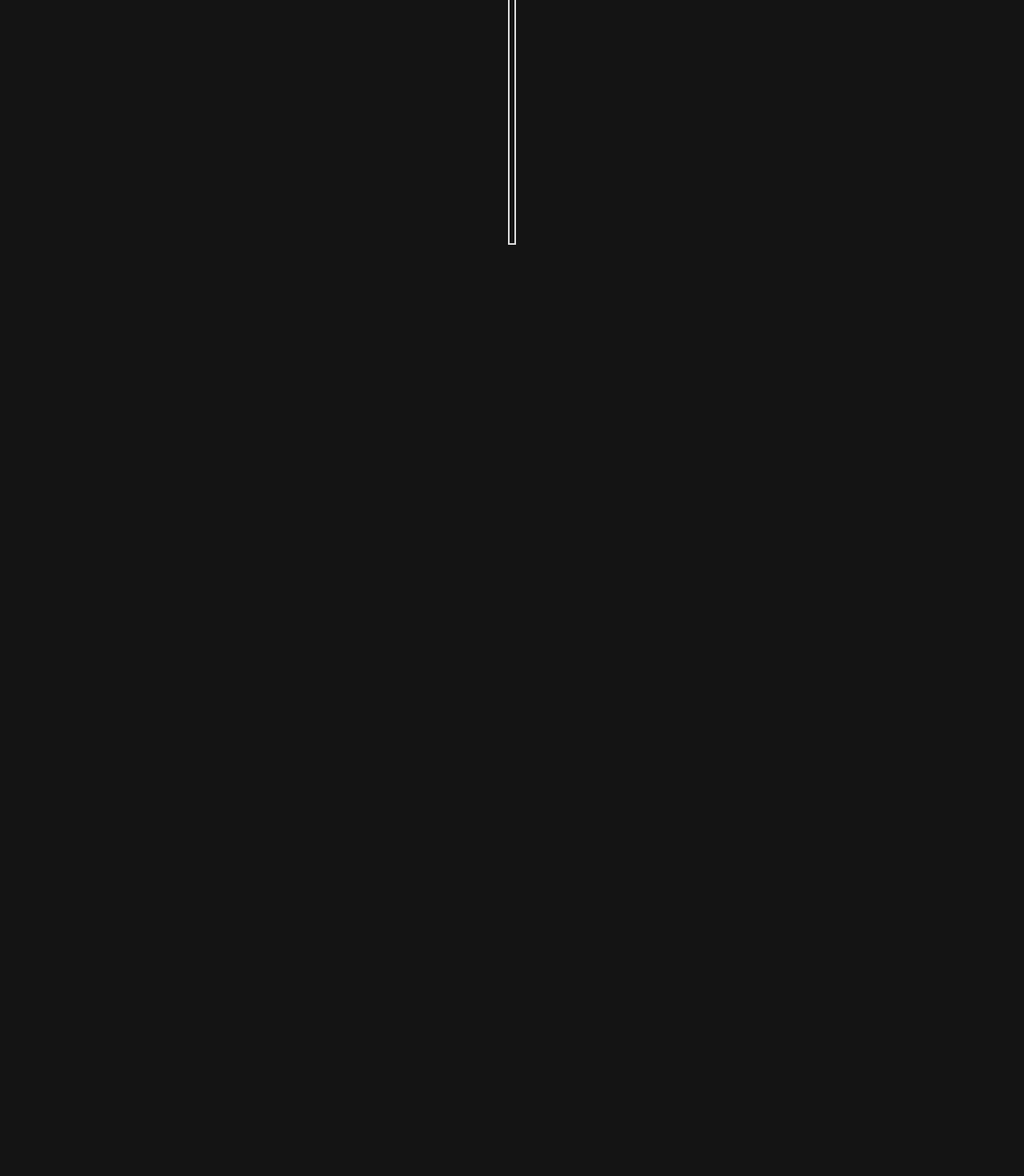
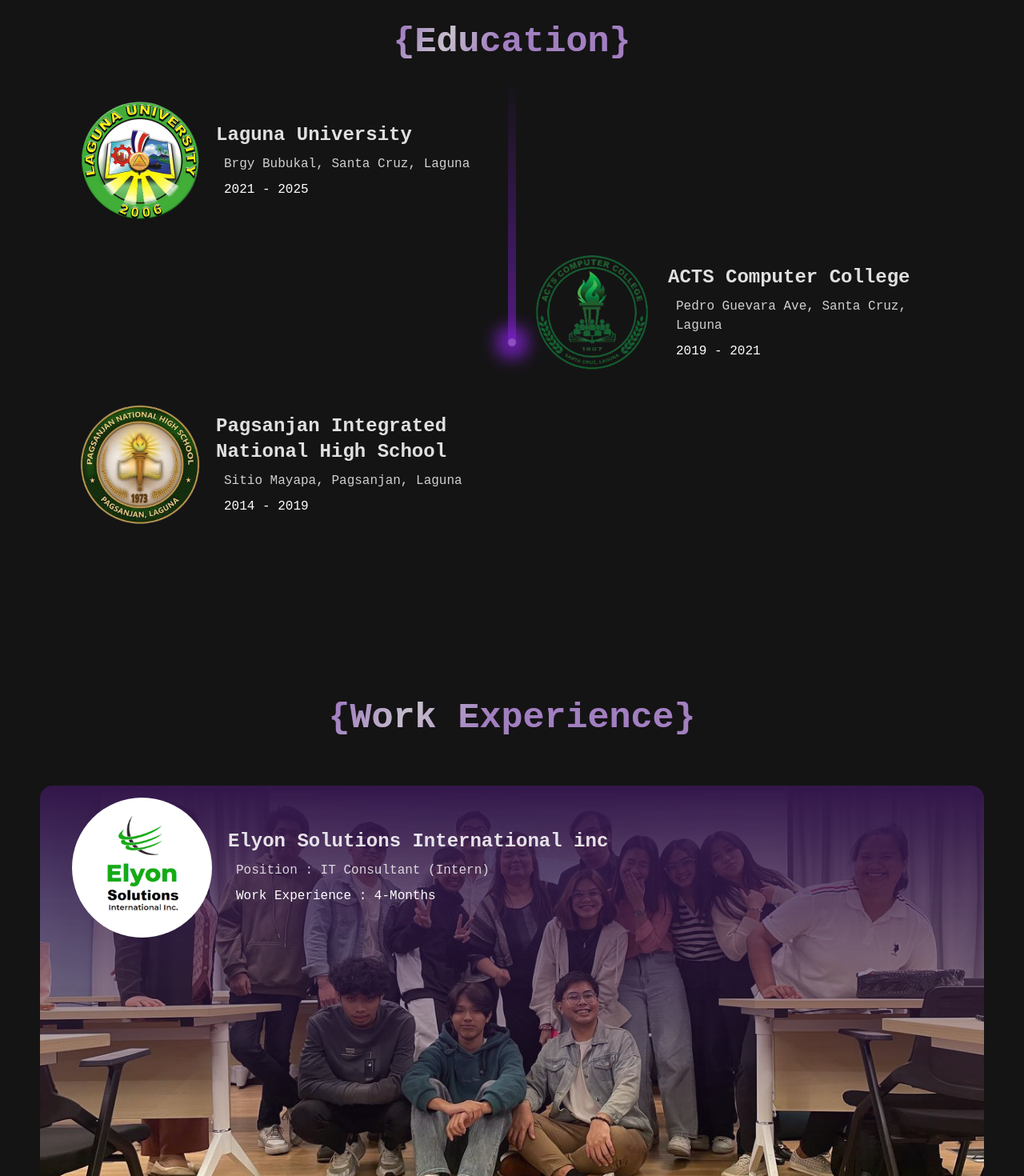
Before and after one commit to curLeeBrace/MyPortFolio, a React (Vite) app: page /about-me in a window 1280 px wide. Shown: the part 760-2230 px from the top of the page at 80% size. Before the commit the page ends 1066 px from the top, so only its background shows below. Built offline with nearby package versions, Linux system fonts and the light colour scheme.

Commit message:
added expirience content

```diff
--- a/src/components/CircularLogo/CircularLogo.tsx
+++ b/src/components/CircularLogo/CircularLogo.tsx
@@ -16,11 +16,13 @@
 
     return(
         <div
-            className={`aspect-square p-[${String(padding)}px] overflow-hidden rounded-full relative hover:scale-110 ease-in-out duration-200 ${link ? "cursor-pointer" : ""}`}
+            className={`aspect-square overflow-hidden rounded-full relative hover:scale-110 ease-in-out duration-200 ${link ? "cursor-pointer" : ""}`}
             style={border_none ? {
-                maxWidth : size
+                maxWidth : size,
+                padding : `${padding}px`
             } :
             {
+                padding : `${padding}px`,
                 maxWidth : size,
                 borderColor : border_color,
                 borderWidth : border_size
--- /dev/null
+++ b/src/components/Header/Header.tsx
@@ -0,0 +1,17 @@
+import ShinyText from "../ShinyText/ShinyText"
+
+interface Headerprops {
+    header_name : string;
+
+}
+
+const Header = ({header_name} : Headerprops) => {
+
+    return (
+
+            <ShinyText text={header_name} disabled={false} speed={5} className="bg-royal-purple text-[45px] font-bold"/>
+    )
+
+}
+
+export default Header
--- a/src/components/OrgCard/OrgCard.tsx
+++ b/src/components/OrgCard/OrgCard.tsx
@@ -23,6 +23,7 @@
                     src={img_src}
                     border_none
                     size="100%"
+
                 />
             </div>
 
--- /dev/null
+++ b/src/components/OrgCard/OrgCardWithIMGBG.tsx
@@ -0,0 +1,46 @@
+import OrgCard from "./OrgCard";
+
+interface OrgCardWithIMGBGProps {
+    bg_url : string;
+    logo_url:string;
+    title : string
+    description : string
+    other_description : string
+
+
+}
+
+const OrgCardWithIMGBG = ({bg_url = "/assets/about/org_photos/elyon_solution/elyon_team.jpg", logo_url = "/assets/about/org_photos/elyon_solution/elyon_solution.png",description, other_description, title} : OrgCardWithIMGBGProps) => {
+
+
+  return (
+    <div className="relative w-full h-full bg-royal-purple/30 rounded-2xl">
+        <div className="absolute h-full w-full">
+            <img
+                src={bg_url}
+                className=" w-full h-full object-cover"
+                style={{
+                    maskImage : "linear-gradient(to bottom, rgba(0,0,0,0) 0%, rgba(0,0,0,1) 100%)",
+                    WebkitMaskImage : "linear-gradient(to bottom, rgba(0,0,0,0) 0%, rgba(0,0,0,1) 100%)",
+
+
+                }}
+
+            />
+        </div>
+        <div className="absolute h-[35%] w-full mt-[15px] pl-[40px]">
+            <OrgCard
+                img_src={logo_url}
+                title={title}
+                description={description}
+                other_description={other_description}
+                height="100%"
+                width="100%"
+
+            />
+        </div>
+    </div>
+  );
+};
+
+export default OrgCardWithIMGBG;
--- a/src/routes/About/About.tsx
+++ b/src/routes/About/About.tsx
@@ -1,7 +1,7 @@
 import Skills from "./Skills";
 
 import Education from "./Education";
-
+import Experience from "./Experience";
 
 const About = () => {
 
@@ -10,14 +10,8 @@
     return(
         <div >
             <Skills/>
-
             <Education/>
-
-
-
-
-
-
+            <Experience/>
         </div>
     )
 }
--- a/src/routes/About/Education.tsx
+++ b/src/routes/About/Education.tsx
@@ -1,14 +1,143 @@
+import {
+  motion,
+  useMotionValueEvent,
+  useScroll,
+  useSpring,
+  useTransform,
+} from "framer-motion";
+import { useRef } from "react";
+import OrgCard from "../../components/OrgCard/OrgCard";
+import Header from "../../components/Header/Header";
+
+const Education = () => {
+  const ref = useRef(null);
+
+  const { scrollYProgress } = useScroll({
+    target: ref,
+    offset: ["start end", "end start"],
+  });
+
+  const springSroll = useSpring(scrollYProgress);
+
+  const height = useTransform(springSroll, [0, 1], ["0%", "100%"]);
+
+  return (
+    <div className="relative h-auto  flex mt-52 flex-col px-[100px] gap-10" ref={ref}>
+      <div className="self-center">
+        <Header header_name="{Education}" />
+      </div>
+
+      <div className="flex  w-full pr-[50px]">
+
+        <motion.div className="w-1/2 h-[150px] "
+            initial = {{
+                opacity : 0,
+                x : -50
+            }}
+
+            whileInView={{
+                opacity : 1,
+                x : 0,
+                transition : {
+                    duration : 0.3,
+                    delay : 0.1,
+                    ease : "easeIn",
+                }
+            }}
+
+
+        >
+          <OrgCard
+            img_src="/assets/about/university_logos/LU.png"
+            title="Laguna University"
+            description="Brgy Bubukal, Santa Cruz, Laguna"
+            other_description="2021 - 2025"
+            height="100%"
+            width="100%"
+          />
+        </motion.div>
+
+      </div>
 
 
 
-const Education = () => {
-    return (
-        <div className="relative flex py-5">
-            {/* ProgressBar */}
-            <div className="absolute top-0 left-1/2 -translate-x-1/2 w-[10px] h-[500px] border-2"/>
 
-        </div>
-    )
-}
 
-export default Education
+
+
+      <div className="flex w-full pl-[50px] justify-end">
+        <motion.div className="w-1/2 h-[150px] "
+            initial = {{
+                opacity : 0,
+                x : 50
+            }}
+
+            whileInView={{
+                opacity : 1,
+                x : 0,
+                transition : {
+                    duration : 0.3,
+                    delay : 0.1,
+                    ease : "easeIn",
+                }
+            }}
+
+        >
+          <OrgCard
+            img_src="/assets/about/university_logos/acts.png"
+            title="ACTS Computer College"
+            description="Pedro Guevara Ave, Santa Cruz, Laguna"
+            other_description="2019 - 2021"
+            height="100%"
+            width="100%"
+          />
+        </motion.div>
+      </div>
+
+      <div className="flex  w-full pr-[50px]">
+        <motion.div className="w-1/2  h-[150px]  shrink-0"
+            initial = {{
+                opacity : 0,
+                x : -50
+            }}
+
+            whileInView={{
+                opacity : 1,
+                x : 0,
+                transition : {
+                    duration : 0.5,
+                    delay : 0.3,
+                    ease : "easeIn",
+                }
+            }}
+
+
+        >
+          <OrgCard
+            img_src="/assets/about/university_logos/pnhs.png"
+            title="Pagsanjan Integrated National High School"
+            description="Sitio Mayapa, Pagsanjan, Laguna"
+            other_description="2014 - 2019"
+            height="100%"
+            width="100%"
+
+          />
+        </motion.div>
+      </div>
+
+      {/* ProgressBar */}
+      <div className="absolute mt-[75px] top-0 left-1/2 -translate-x-1/2 w-[10px] h-full">
+        <motion.div
+          className="relative w-[10px] h-96 rounded-b-full bg-[linear-gradient(to_bottom,_rgba(126,34,206,0)_0%,_rgba(126,34,206,0.6)_100%)]"
+          style={{
+            height: height,
+          }}
+        >
+          <div className="absolute bottom-0  left-1/2 -translate-x-1/2 w-full aspect-square rounded-full shadow-[0px_0px_20px_15px_rgba(126,34,206)] bg-[rgb(156,93,211)] animate-pulse"></div>
+        </motion.div>
+      </div>
+    </div>
+  );
+};
+
+export default Education;
--- /dev/null
+++ b/src/routes/About/Experience.tsx
@@ -0,0 +1,55 @@
+import OrgCardWithIMGBG from "../../components/OrgCard/OrgCardWithIMGBG"
+import Header from "../../components/Header/Header"
+import { motion } from "framer-motion"
+
+const orgs_info = [{
+    bg_url : "/assets/about/org_photos/elyon_solution/elyon_team.jpg",
+    logo_url:"/assets/about/org_photos/elyon_solution/elyon_solution.png",
+    title : "Elyon Solutions International inc",
+    description : "Position : IT Consultant (Intern)",
+    other_description : "Work Experience : 4-Months"
+},]
+
+const Experience = () =>{
+    return(
+        <div className="flex flex-col mt-52 px-[50px] mb-[150px]">
+            <div className="self-center">
+                <Header header_name="{Work Experience}"/>
+            </div>
+
+           {
+                orgs_info.map(({bg_url, description, logo_url, other_description, title}, index)=>(
+                    <motion.div key = {index} className="w-full h-[500px] mt-[50px]"
+                        initial = {{
+                            opacity : 0
+                        }}
+
+                        whileInView={{
+                            opacity : 1,
+                            transition:{
+                                delay : 0.2,
+                                ease : "easeIn"
+                            }
+                        }}
+
+
+                    >
+                        <OrgCardWithIMGBG
+                            bg_url={bg_url}
+                            description={description}
+                            logo_url={logo_url}
+                            other_description={other_description}
+                            title={title}
+                        />
+
+                    </motion.div>
+                ))
+           }
+
+
+        </div>
+    )
+}
+
+
+export default Experience
--- a/src/routes/About/Skills.tsx
+++ b/src/routes/About/Skills.tsx
@@ -2,7 +2,7 @@
 import Synergy from "../../components/Synergy/Synergy";
 import CircularLogo from "../../components/CircularLogo/CircularLogo";
 import ShinyText from "../../components/ShinyText/ShinyText";
-
+import Header from "../../components/Header/Header";
 
 
 interface SkillInterface {
@@ -136,11 +136,11 @@
                 <div className="flex-[65%] flex flex-col ">
 
 
-                    <div className="ml-[10px]">
-                       <ShinyText text="{SKILLS}" disabled={false} speed={5} className="bg-royal-purple text-[45px] font-bold"/>
+                    <div className="ml-[25px]">
+                       <Header header_name="{Skills}"/>
                     </div>
 
-                    <div className="flex flex-wrap gap-2 mt-[10px]">
+                    <div className="flex flex-wrap gap-2 mt-[15px]">
                         {
                             skills.map((skill)=>(
                                 <div className="flex-[33%] shrink-0 h-[70px]">
--- a/src/test_area/BarProgression.tsx
+++ b/src/test_area/BarProgression.tsx
@@ -19,13 +19,13 @@
 
 
   return (
-    <div ref={ref} className="bg-amber-400 h-96">
+    <div ref={ref} className="h-96">
         <motion.div
-          className="w-20"
+          className="w-20 border-2 bg-blue-900"
           style={{
             // scaleY : scrollY,
 
-            backgroundColor : "black",
+            // backgroundColor : "black",
             height : height,
             originX: 0
           }}
--- a/src/test_area/Test.tsx
+++ b/src/test_area/Test.tsx
@@ -1,9 +1,28 @@
 import OrgCard from "../components/OrgCard/OrgCard";
 import BarProgression from "./BarProgression";
+import Lorem from "./Lorem";
+
+import OrgCardWithIMGBG from "../components/OrgCard/OrgCardWithIMGBG";
 const Test = () => {
   return (
     <div className="flex justify-center">
-        <div className="w-full h-[300px] ">
+
+      <div className="w-1/2 h-[300px]">
+          {/* <OrgCardWithIMGBG
+
+          /> */}
+      </div>
+              {/* <div className="relative w-[10px] h-96 rounded-b-full bg-[linear-gradient(to_bottom,_rgba(126,34,206,0)_0%,_rgba(126,34,206,0.6)_100%)]"
+
+                >
+                    <div className="absolute bottom-0  left-1/2 -translate-x-1/2 w-full aspect-square rounded-full shadow-[0px_0px_20px_15px_rgba(126,34,206)] bg-[rgb(156,93,211)] animate-pulse">
+
+                    </div>
+
+                </div> */}
+
+
+        {/* <div className="w-full h-[300px] ">
           <OrgCard
             img_src="/assets/me/me1.jpg"
             title="Laguna University"
@@ -13,7 +32,7 @@
             height="100%"
           />
 
-        </div>
+        </div> */}
 
 
 
```
Also changed, not shown: public/assets/about/org_photos/elyon_solution/elyon_solution.png (added), public/assets/about/org_photos/elyon_solution/elyon_team.jpg (added).
